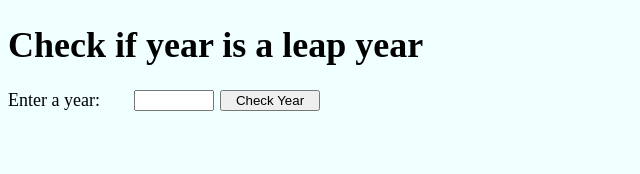
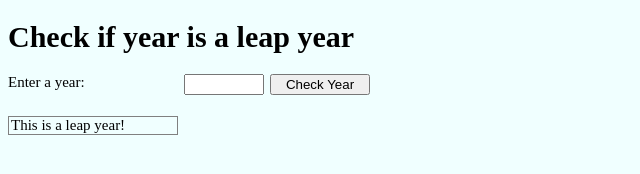
Before and after one commit to jenny-alexander/LeapYear_Checker, a plain HTML site: page index.html in a window 1280 px wide. Both pictures are taken after a click on the button "Check Year". Shown: the whole page, without its empty margins (0-640 px from the left). Drawn offline with Linux system fonts and the light colour scheme.

Commit message:
add <p> DOM element for result text

```diff
--- a/index.html
+++ b/index.html
@@ -7,7 +7,7 @@
     <script src="/vendors/jquery-3.6.0.min.js"></script>
     <script src="/scripts/client.js"></script>
     <link rel="stylesheet" href="/styles/style.css">
-    <title>Test anything</title>
+    <title>Leap Year Checker</title>
 </head>
 
 <body>
--- a/scripts/client.js
+++ b/scripts/client.js
@@ -1,14 +1,8 @@
-//js handshake
-console.log(`js`);
-
-//JQuery handshake
-$( document ).ready( onReady );
-
-/* Instructions
-Write a program that takes in a year (as an integer) and returns true if the
-year is a leap year. Years that are divisible by 4 are leap years, but years
-that are divisible by 100 are not leap years, but years that are divisible
-by 400 are leap years.
+/* Instructions:
+Write a program that takes in a year (as an integer) and returns true if the year is a leap year.
+Century years (divisile by 100) are usually leap years except if they are also divisibile by 400.
+Then they are not a leap year.
+If not a century year, then if year is divisible by 4, year is a leap year.
 */
 /* Test data
 1999 -> false (normal year)
@@ -17,46 +11,34 @@ by 400 are leap years.
 2000 -> true (divisible by 400)
 */
 
+//JQuery handshake
+$( document ).ready( onReady );
+
 function onReady() {
-    console.log(`JQ`);
 
     $( "#checkYearBtn").on( 'click', checkYear );
 }
 
-function checkYear() {
+function checkYear( ) {
     let elYear = $( '#year' ).val();
-    console.log(elYear);
+    let returnText;
 
 //Checking if year is a century and then check for div by 400
     if ( elYear % 100 === 0 && elYear % 400 != 0 ) {
-        console.log("this is not a leap year");
-        return false;
+        returnText = "This is not a leap year!";
     } else {
         if ( elYear % 4 === 0 ) {
-            console.log("this is a leap year");
-            return true;
+            returnText = "This is a leap year!";
         } else {
-            console.log("this is not a leap year");
-            return false;
+            returnText = "This is not a leap year!";
         }
     }
+
+    console.log(returnText);
+    //Output the answer to the DOM
+    //Get the main container
+    let elMain = $( '.container' );
+    //Dynamically create the p tag to hold the result
+    elMain.append('<p>' + returnText + '</p>');
+
 }
-// //1st check if the year is a century year
-// if ( elYear % 100 === 0 ) {
-//     if ( elYear % 400 === 0 ) {
-//         console.log("this is a leap year");
-//         return true;
-//     } else {
-//         console.log("this is not a leap year");
-//         return false;
-//     }
-// //not a century year so do the 'regular' check if divisible by 4
-// } else {
-//     if ( elYear % 4 === 0 ) {
-//         console.log("this is a leap year");
-//         return true;
-//     } else {
-//         console.log("this is not a leap year");
-//         return false;
-//     }
-// }
--- a/styles/style.css
+++ b/styles/style.css
@@ -1,17 +1,22 @@
 body {
     background-color: azure;
     font-family: "American Typewriter";
-    font-size: 18px;
+    font-size: 15px;
 }
 
 .container {
     display:grid;
-    grid-template-columns: 120px 80px 100px;
+    grid-template-columns: 170px 80px 100px;
     grid-gap: 6px;
 }
 
-label {
+label p {
     grid-column: 1 / 2;
+}
+
+p {
+    border: 1px solid grey;
+    padding-left: 2px;
 }
 
 input {
```
